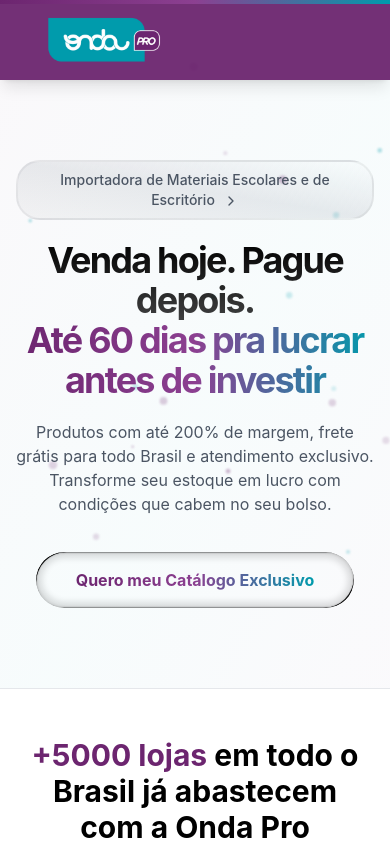
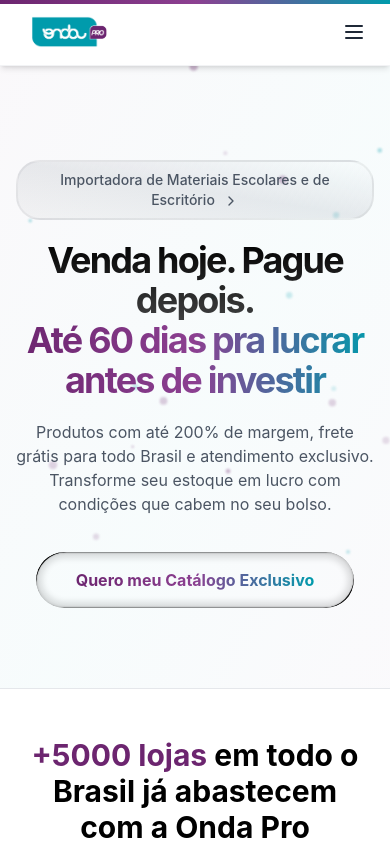
Before and after one commit to vblendo1/landingpage-onda, a React (Vite) app: page / in a window 390 px wide. Shown: the top 844 px of the page. Built offline with nearby package versions, Linux system fonts and the light colour scheme.

Commit message:
Updated Navbar.tsx

```diff
--- a/src/components/Navbar.tsx
+++ b/src/components/Navbar.tsx
@@ -1,22 +1,26 @@
+import { useState } from 'react';
 import { motion, useScroll, useTransform } from 'framer-motion';
+import { Menu, X } from 'lucide-react';
 
 const Navbar = () => {
+  const [isMenuOpen, setIsMenuOpen] = useState(false);
   const { scrollY } = useScroll();
   const backgroundColor = useTransform(
     scrollY,
     [0, 100],
-    ['rgba(108, 37, 111, 0.95)', 'rgba(108, 37, 111, 1)']
+    ['rgba(255, 255, 255, 0.9)', 'rgba(255, 255, 255, 0.95)']
   );
   const backdropBlur = useTransform(
     scrollY,
     [0, 100],
-    ['blur(0px)', 'blur(10px)']
+    ['blur(8px)', 'blur(12px)']
   );
 
   const scrollToSection = (sectionId: string) => {
     const element = document.getElementById(sectionId);
     if (element) {
       element.scrollIntoView({ behavior: 'smooth' });
+      setIsMenuOpen(false);
     }
   };
 
@@ -30,30 +34,30 @@ const Navbar = () => {
 
   return (
     <motion.nav
-      className="fixed top-0 left-0 right-0 z-50 shadow-lg"
+      className="fixed top-0 left-0 right-0 z-50 shadow-md border-b border-gray-200/50"
       style={{
         backgroundColor,
         backdropFilter: backdropBlur,
         WebkitBackdropFilter: backdropBlur
       }}
     >
-      <div className="max-w-7xl mx-auto px-6 py-4">
-        <div className="flex items-center justify-between">
+      <div className="max-w-7xl mx-auto px-4 sm:px-6 lg:px-8">
+        <div className="flex items-center justify-between h-16">
           <motion.div
             className="flex items-center cursor-pointer"
             onClick={() => window.scrollTo({ top: 0, behavior: 'smooth' })}
             whileHover={{ scale: 1.05 }}
             whileTap={{ scale: 0.95 }}
           >
-            <img src="/AZUL.png" alt="Onda Pro" className="h-12 md:h-14" />
+            <img src="/AZUL.png" alt="Onda Pro" className="h-8 md:h-10" />
           </motion.div>
 
-          <div className="hidden md:flex items-center gap-8">
+          <div className="hidden md:flex items-center gap-6 lg:gap-8">
             {navItems.map((item, index) => (
               <motion.button
                 key={item.id}
                 onClick={() => scrollToSection(item.id)}
-                className="text-white hover:text-[#4dbdc6] font-medium transition-colors duration-300 relative group"
+                className="text-gray-800 hover:text-[#6c256f] font-medium transition-colors duration-300 relative group text-sm lg:text-base"
                 initial={{ opacity: 0, y: -20 }}
                 animate={{ opacity: 1, y: 0 }}
                 transition={{ delay: index * 0.1 }}
@@ -62,7 +66,7 @@ const Navbar = () => {
               >
                 {item.label}
                 <motion.span
-                  className="absolute bottom-0 left-0 h-0.5 bg-[#4dbdc6]"
+                  className="absolute -bottom-1 left-0 h-0.5 bg-gradient-to-r from-[#6c256f] to-[#009bac]"
                   initial={{ width: 0 }}
                   whileHover={{ width: '100%' }}
                   transition={{ duration: 0.3 }}
@@ -70,8 +74,50 @@ const Navbar = () => {
               </motion.button>
             ))}
           </div>
+
+          <motion.button
+            className="md:hidden p-2 rounded-lg hover:bg-gray-100 transition-colors"
+            onClick={() => setIsMenuOpen(!isMenuOpen)}
+            whileTap={{ scale: 0.95 }}
+            aria-label="Toggle menu"
+          >
+            {isMenuOpen ? (
+              <X className="w-6 h-6 text-gray-800" />
+            ) : (
+              <Menu className="w-6 h-6 text-gray-800" />
+            )}
+          </motion.button>
         </div>
       </div>
+
+      <motion.div
+        className="md:hidden overflow-hidden bg-white/95 backdrop-blur-lg border-t border-gray-200"
+        initial={false}
+        animate={{
+          height: isMenuOpen ? 'auto' : 0,
+          opacity: isMenuOpen ? 1 : 0
+        }}
+        transition={{ duration: 0.3, ease: 'easeInOut' }}
+      >
+        <div className="px-4 py-4 space-y-2">
+          {navItems.map((item, index) => (
+            <motion.button
+              key={item.id}
+              onClick={() => scrollToSection(item.id)}
+              className="w-full text-left px-4 py-3 text-gray-800 hover:text-[#6c256f] hover:bg-gray-50 rounded-lg font-medium transition-all duration-200"
+              initial={{ opacity: 0, x: -20 }}
+              animate={{
+                opacity: isMenuOpen ? 1 : 0,
+                x: isMenuOpen ? 0 : -20
+              }}
+              transition={{ delay: isMenuOpen ? index * 0.05 : 0 }}
+              whileTap={{ scale: 0.98 }}
+            >
+              {item.label}
+            </motion.button>
+          ))}
+        </div>
+      </motion.div>
     </motion.nav>
   );
 };
```
